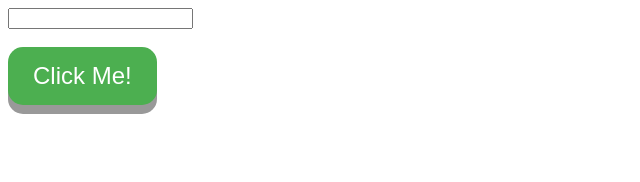
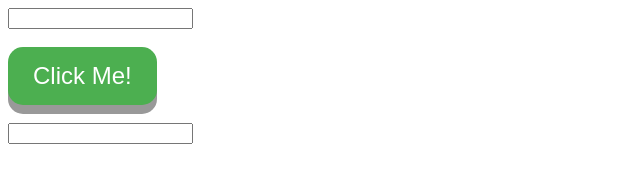
Before and after one commit to Dgotlieb/JavaCI, a plain HTML site: page index.html in a window 1280 px wide. Both pictures are taken after a click on the button "Click Me!". Shown: the whole page, without its empty margins (0-640 px from the left). Drawn offline with Linux system fonts and the light colour scheme.

Commit message:
Update index.html

```diff
--- a/index.html
+++ b/index.html
@@ -29,11 +29,11 @@
 		<input id="top" type="text"><br><br>
 		<button onclick="setDivText()" class="button" id="myButton">Click Me!</button>
 		<br><br>
-		<div id="bottom" type="text">
+		<input id="bottom" type="text">
 
 		<script>
 		function setDivText() {
-			document.getElementById("bottom").innerText = document.getElementById("top").value;
+			document.getElementById("bottom").value = document.getElementById("top").value;
 		}
 		</script>
 	</body>
```
